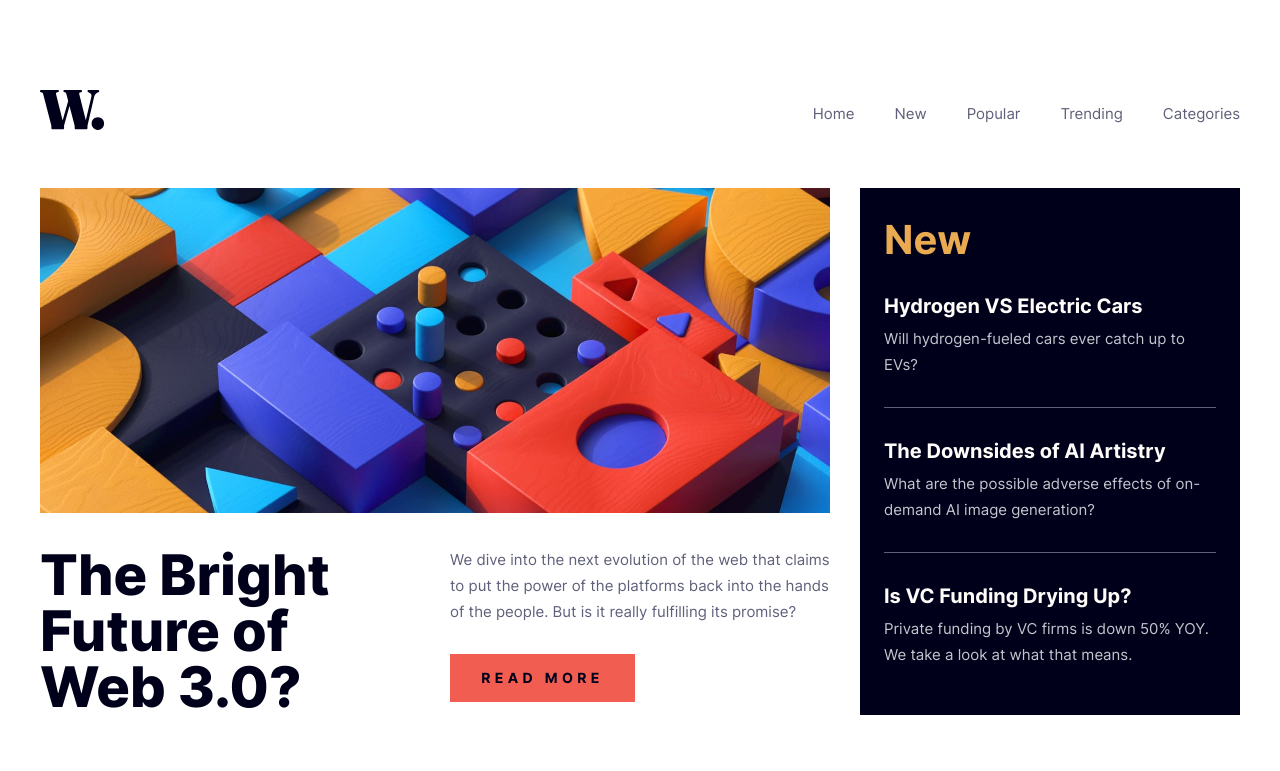
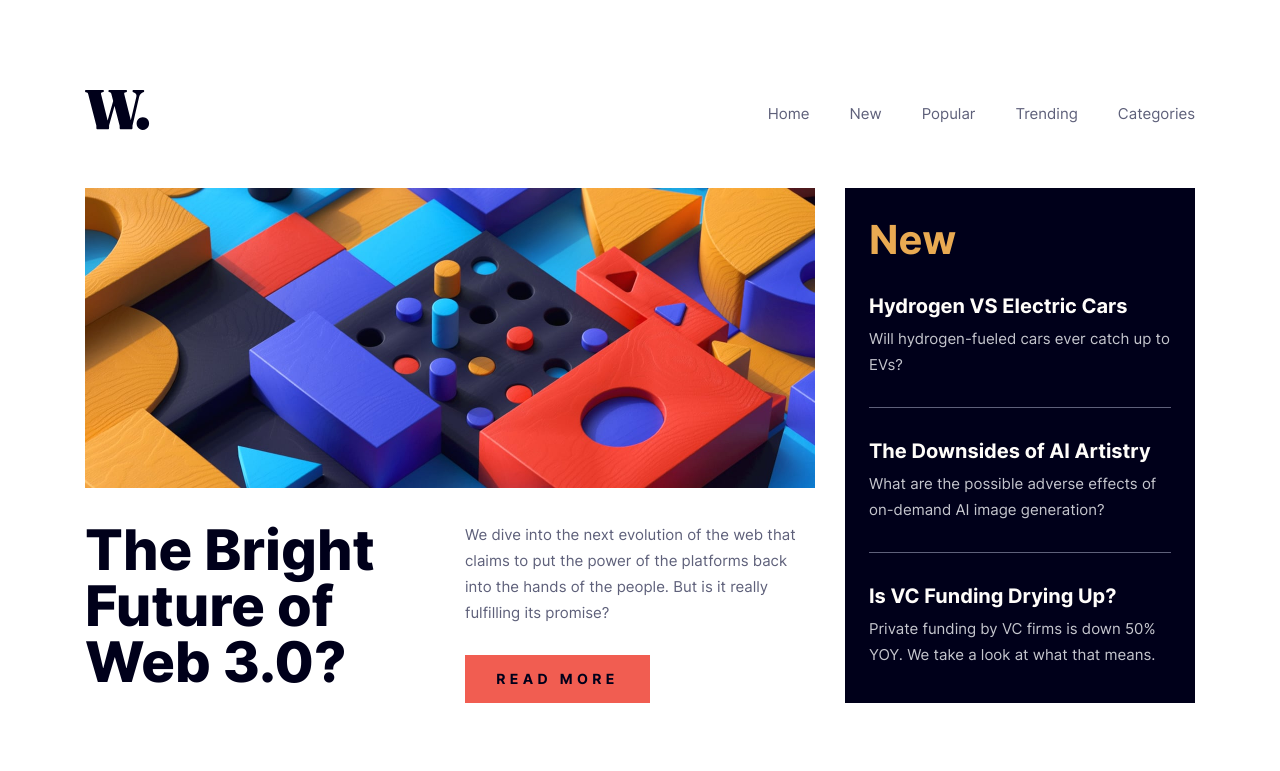
Before and after one commit to JairRaid/news-homepage, a website: page index.html in a window 1280 px wide. Shown: the top 771 px of the page. Drawn offline with Linux system fonts and the light colour scheme.

Commit message:
Update styles.css

```diff
--- a/css/styles.css
+++ b/css/styles.css
@@ -177,7 +177,7 @@ body {
   }
   header,
   main {
-    max-width: 1200px;
+    max-width: 1110px;
   }
   header {
     width: 100%;
```
